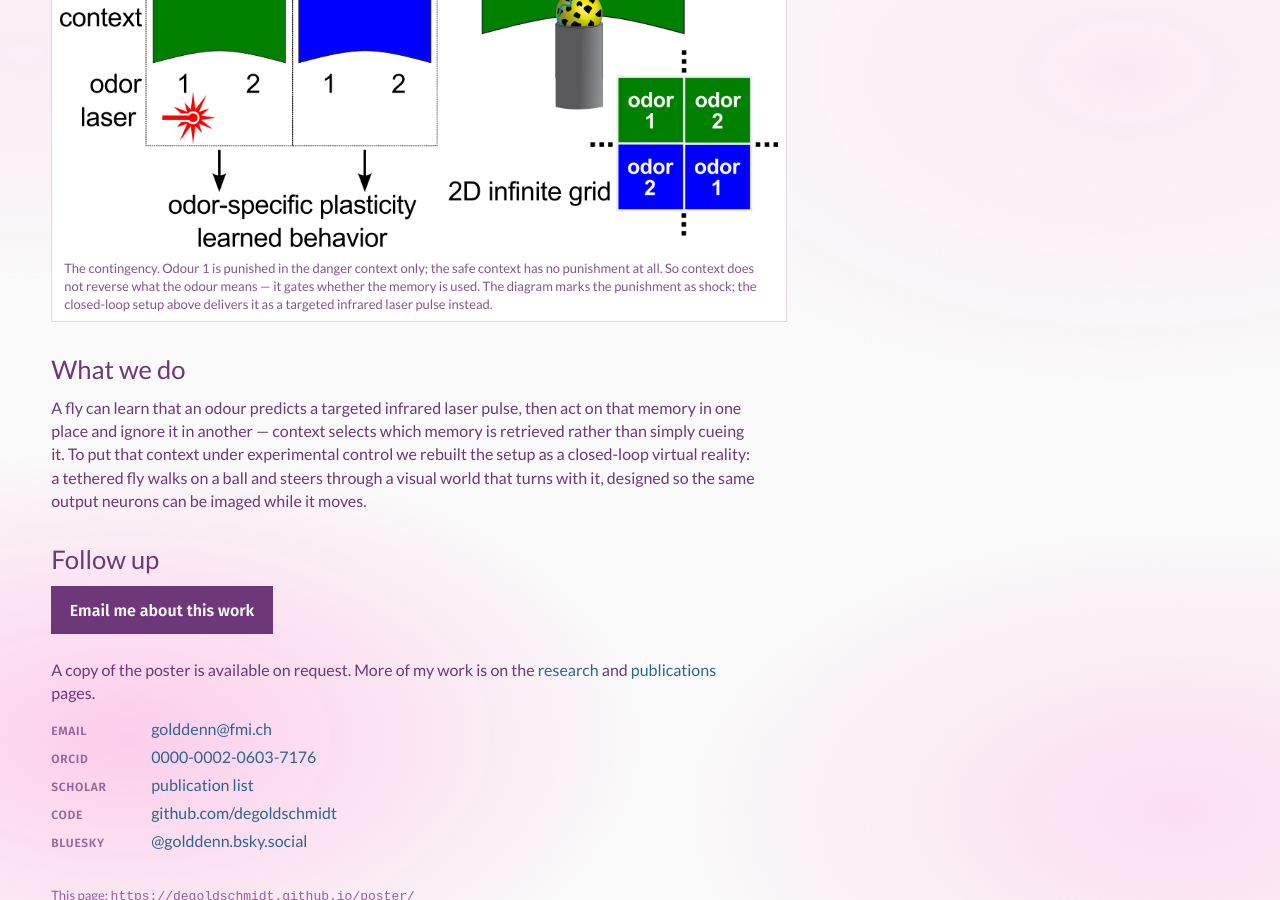
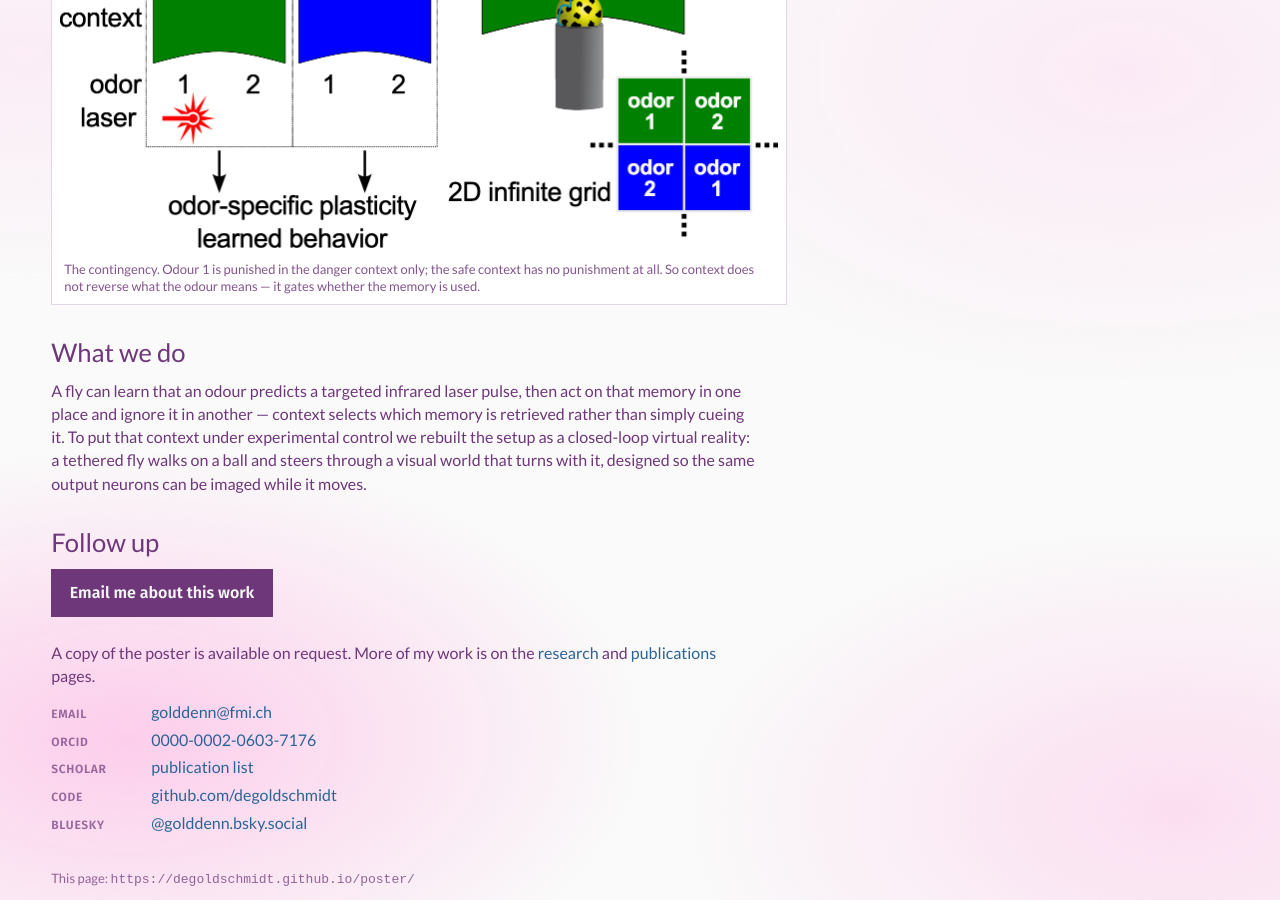
Before and after one commit to degoldschmidt/degoldschmidt.github.io, a Jekyll site: the page built from poster.html, in a window 1280 px wide and 900 px high, scrolled down 660 px. Built offline with Jekyll 4.4.1, drawn with Linux system fonts in a browser that asks for light colours; part of the change alters nothing that is shown.

Commit message:
Re-export the paradigm figure from the fixed SVG
The PNG copied over memory.png was byte-identical to the one already
committed — a stale export predating the laser change. Verified by hash:
memory.png and fig2_project_objectives_small.png matched each other and
matched the committed blob, so the file said "odor shock" while the SVG
beside it said "odor laser".

Re-rendered from fig2_project_objectives_small.svg at 1440x879 (retina
headroom for the ~700px slot on /poster/), 153 KB.

Which makes the caption clause added an hour ago wrong, so it is removed:
the figure and the copy now agree on the reinforcer without needing a
sentence to reconcile them.

Co-Authored-By: Claude Opus 5 (1M context) <noreply@anthropic.com>
Claude-Session: https://claude.ai/code/session_01B92kTq6btsk1imhVp8yB2d

```diff
--- a/poster.html
+++ b/poster.html
@@ -78,27 +78,12 @@ permalink: /poster/
     alt="Paradigm diagram: a contingency table pairing two odours with a green
          danger panorama and a blue safe panorama, a fly walking on a ball inside
          a closed-loop visual arena, and a 2D grid of alternating odour patches."
-    width="1018" height="621"
+    width="1440" height="879"
   />
   <figcaption>
     The contingency. Odour 1 is punished in the danger context only; the safe
     context has no punishment at all. So context does not reverse what the odour
     means &mdash; it gates whether the memory is used.
-    {%- comment -%}
-      The diagram still labels the punishment as shock, which is what the
-      earlier version of the setup delivered. The paragraph above now says
-      infrared laser, so without this the figure and the text disagree in front
-      of the reader. Reconciled here rather than by redrawing, because the
-      contingency the figure describes is unchanged either way.
-
-      The closing tag below deliberately omits its trailing dash. With the
-      dash, the whitespace stripper eats the newline on the far side too and
-      the sentences run together as "…memory is used.The diagram marks…".
-      (And do not spell that closing tag out in here: Liquid scans the comment
-      body for it and would end the comment early.)
-    {%- endcomment %}
-    The diagram marks the punishment as shock; the closed-loop setup above
-    delivers it as a targeted infrared laser pulse instead.
   </figcaption>
 </figure>
 
```
Also changed, not shown: images/portfolios/postdoc/memory.png.
